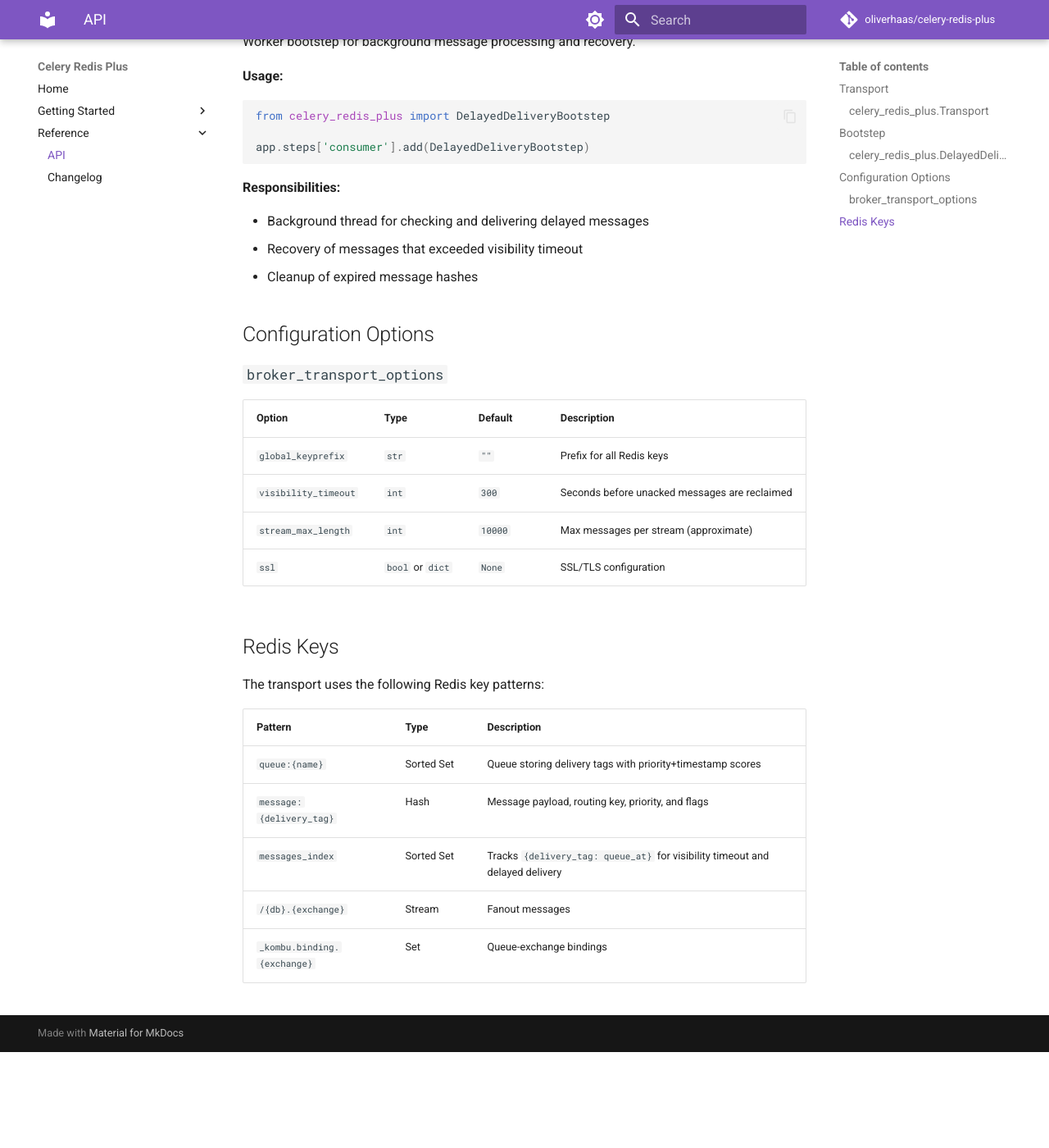
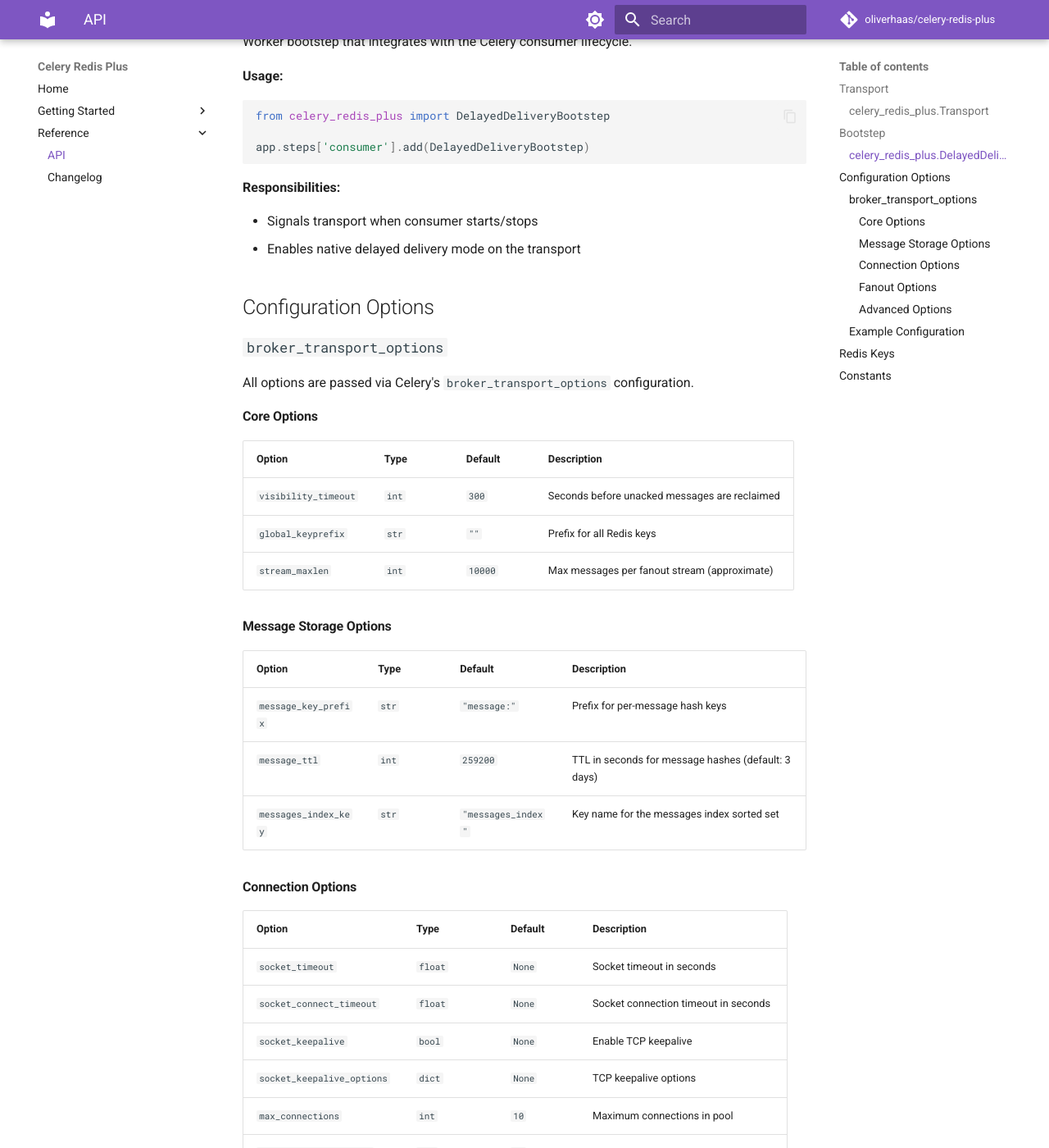
Before and after one commit to oliverhaas/celery-redis-plus, an MkDocs documentation site: the page built from docs/reference/api.md, in a window 1280 px wide and 1400 px high, scrolled down 746 px. Shown: the whole window at 82% size. Built offline with MkDocs 1.6.1 and Material for MkDocs 9.7.7, drawn with Linux system fonts in a browser that asks for light colours; comment, search, counter and statistics services are not loaded; the version menu is left out; before the commit the page ends 2029 px from its top, so only the background shows below that; some of the changed text lies outside the part shown.

Commit message:
Improve production readiness and streamline README
- Fix _fanout_queues thread safety by using instance variable instead of ClassVar
- Add debug logging to _close_clients exception handler
- Make README concise with link to full docs (matching django-nested-values style)
- Remove email contact info from README and docs
- Update docs/reference/api.md with comprehensive transport options
- Fix stream_max_length -> stream_maxlen typo in quickstart docs
- Fix CLAUDE.md bootstep description

````diff
--- a/docs/getting-started/quickstart.md
+++ b/docs/getting-started/quickstart.md
@@ -36,7 +36,7 @@ app.config_from_object({
     'broker_transport_options': {
         'global_keyprefix': 'myapp:',        # Prefix for all Redis keys
         'visibility_timeout': 300,          # Seconds before unacked messages are reclaimed
-        'stream_max_length': 10000,          # Max messages per stream (approximate)
+        'stream_maxlen': 10000,               # Max messages per stream (approximate)
     },
 })
 ```
--- a/docs/reference/api.md
+++ b/docs/reference/api.md
@@ -25,7 +25,7 @@ app.config_from_object({
 
 ### `celery_redis_plus.DelayedDeliveryBootstep`
 
-Worker bootstep for background message processing and recovery.
+Worker bootstep that integrates with the Celery consumer lifecycle.
 
 **Usage:**
 
@@ -37,20 +37,73 @@ app.steps['consumer'].add(DelayedDeliveryBootstep)
 
 **Responsibilities:**
 
-- Background thread for checking and delivering delayed messages
-- Recovery of messages that exceeded visibility timeout
-- Cleanup of expired message hashes
+- Signals transport when consumer starts/stops
+- Enables native delayed delivery mode on the transport
 
 ## Configuration Options
 
 ### `broker_transport_options`
 
+All options are passed via Celery's `broker_transport_options` configuration.
+
+#### Core Options
+
 | Option | Type | Default | Description |
 |--------|------|---------|-------------|
+| `visibility_timeout` | `int` | `300` | Seconds before unacked messages are reclaimed |
 | `global_keyprefix` | `str` | `""` | Prefix for all Redis keys |
-| `visibility_timeout` | `int` | `300` | Seconds before unacked messages are reclaimed |
-| `stream_max_length` | `int` | `10000` | Max messages per stream (approximate) |
+| `stream_maxlen` | `int` | `10000` | Max messages per fanout stream (approximate) |
+
+#### Message Storage Options
+
+| Option | Type | Default | Description |
+|--------|------|---------|-------------|
+| `message_key_prefix` | `str` | `"message:"` | Prefix for per-message hash keys |
+| `message_ttl` | `int` | `259200` | TTL in seconds for message hashes (default: 3 days) |
+| `messages_index_key` | `str` | `"messages_index"` | Key name for the messages index sorted set |
+
+#### Connection Options
+
+| Option | Type | Default | Description |
+|--------|------|---------|-------------|
+| `socket_timeout` | `float` | `None` | Socket timeout in seconds |
+| `socket_connect_timeout` | `float` | `None` | Socket connection timeout in seconds |
+| `socket_keepalive` | `bool` | `None` | Enable TCP keepalive |
+| `socket_keepalive_options` | `dict` | `None` | TCP keepalive options |
+| `max_connections` | `int` | `10` | Maximum connections in pool |
+| `health_check_interval` | `int` | `25` | Health check interval in seconds |
+| `retry_on_timeout` | `bool` | `None` | Retry on timeout |
+| `client_name` | `str` | `None` | Redis client name for `CLIENT SETNAME` |
 | `ssl` | `bool` or `dict` | `None` | SSL/TLS configuration |
+
+#### Fanout Options
+
+| Option | Type | Default | Description |
+|--------|------|---------|-------------|
+| `fanout_prefix` | `bool` or `str` | `True` | Prefix for fanout streams (`True` uses `/{db}.`) |
+| `fanout_patterns` | `bool` | `True` | Enable pattern-based fanout routing |
+
+#### Advanced Options
+
+| Option | Type | Default | Description |
+|--------|------|---------|-------------|
+| `sep` | `str` | `"\x06\x16"` | Separator for binding key encoding |
+
+### Example Configuration
+
+```python
+app.config_from_object({
+    'broker_url': 'celery_redis_plus.transport:Transport://localhost:6379/0',
+    'broker_transport_options': {
+        'global_keyprefix': 'myapp:',
+        'visibility_timeout': 600,
+        'stream_maxlen': 50000,
+        'message_ttl': 86400,  # 1 day
+        'max_connections': 20,
+        'health_check_interval': 30,
+    },
+})
+```
 
 ## Redis Keys
 
@@ -63,3 +116,18 @@ The transport uses the following Redis key patterns:
 | `messages_index` | Sorted Set | Tracks `{delivery_tag: queue_at}` for visibility timeout and delayed delivery |
 | `/{db}.{exchange}` | Stream | Fanout messages |
 | `_kombu.binding.{exchange}` | Set | Queue-exchange bindings |
+
+## Constants
+
+The following constants are used internally and define default behavior:
+
+| Constant | Value | Description |
+|----------|-------|-------------|
+| `DEFAULT_VISIBILITY_TIMEOUT` | `300` | Default visibility timeout (5 minutes) |
+| `DEFAULT_REQUEUE_CHECK_INTERVAL` | `60` | Interval for checking messages to requeue |
+| `DEFAULT_REQUEUE_BATCH_LIMIT` | `1000` | Max messages processed per requeue cycle |
+| `DEFAULT_STREAM_MAXLEN` | `10000` | Default max length for fanout streams |
+| `DEFAULT_MESSAGE_TTL` | `259200` | Default TTL for message hashes (3 days) |
+| `PRIORITY_SCORE_MULTIPLIER` | `10^13` | Multiplier for priority in score calculation |
+| `QUEUE_KEY_PREFIX` | `"queue:"` | Prefix for queue sorted sets |
+| `MESSAGE_KEY_PREFIX` | `"message:"` | Prefix for message hashes |
````
Also changed, not shown: CLAUDE.md (+2 -2 lines), README.md (+16 -117 lines), docs/index.md (+1 -1 lines), 1 other file.
